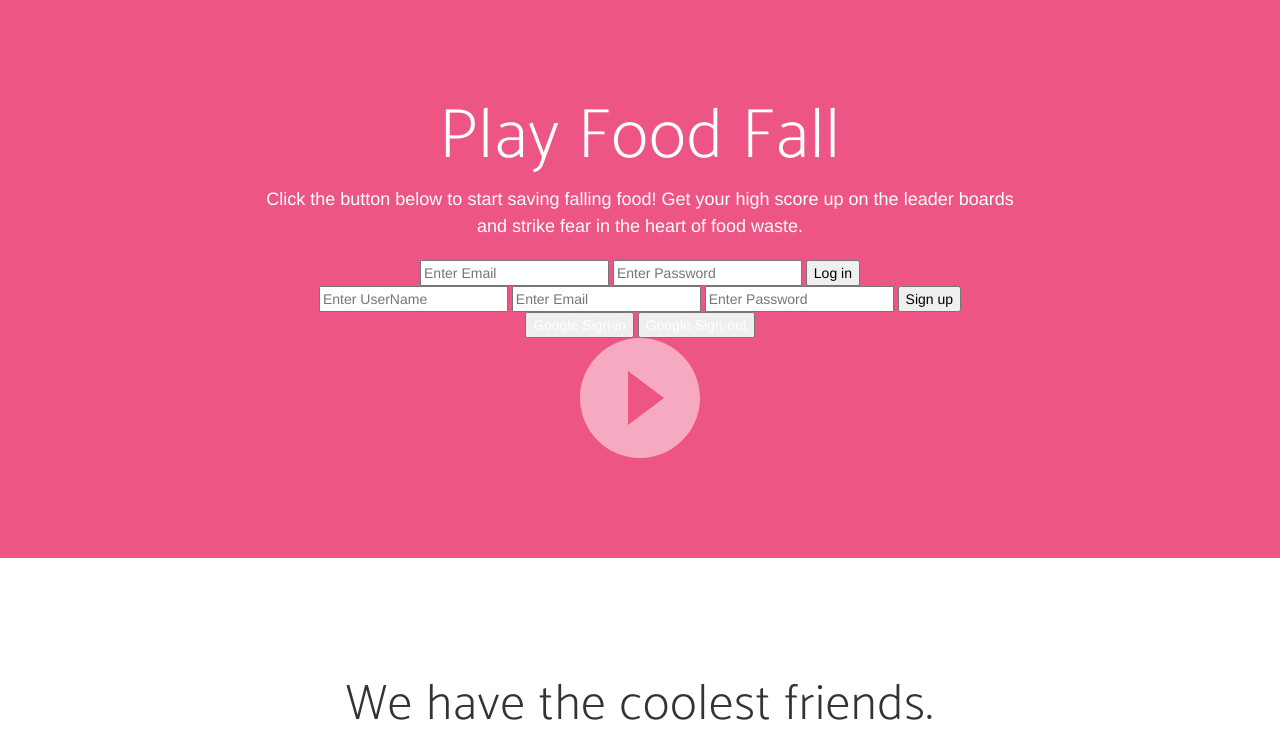
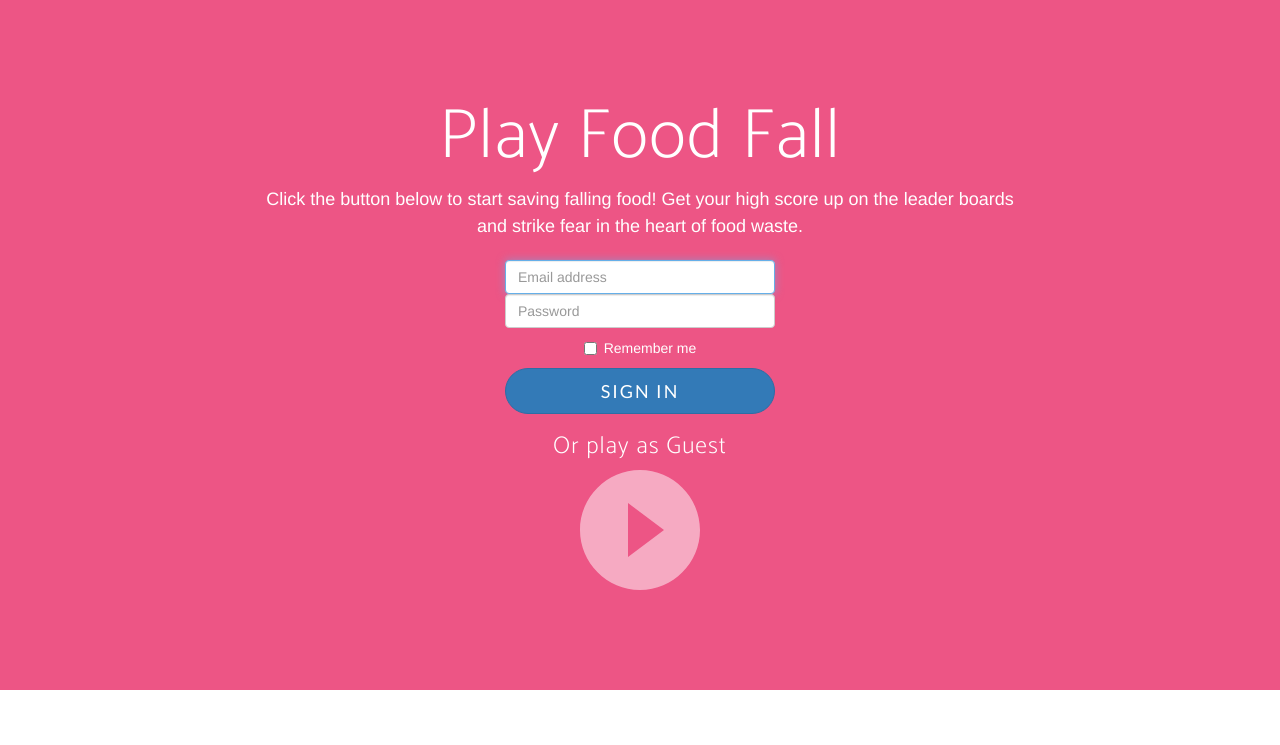
Before and after one commit to HamishBrindle/food-fall, a PHP site: page / in a window 1280 px wide. Shown: the part 801-1546 px from the top of the page. Run offline with PHP 8.4, Linux system fonts and the light colour scheme; some libraries are stand-ins or nearby versions; some web fonts are replaced.

Commit message:
Fixed sign-in form

```diff
--- a/assets/css/main.css
+++ b/assets/css/main.css
@@ -658,3 +658,56 @@ body {
     text-decoration: none;
     color: #03a9f4;
 }
+
+#login {
+    width: 300px;
+    margin-bottom: 10px;
+}
+
+/* Google SIgn In Button
+   ========================================================================== */
+
+.btn-google,
+.btn-google:visited {
+    border-color: #3079ed;
+    color: #fff;
+    background: #4787ed;
+    background-image: -webkit-gradient(linear, 0 0, 0 100%, from(#4d90fe), to(#4787ed));
+    background-image: -webkit-linear-gradient(#4d90fe, #4787ed);
+    background-image: -moz-linear-gradient(#4d90fe, #4787ed);
+    background-image: -ms-linear-gradient(#4d90fe, #4787ed);
+    background-image: -o-linear-gradient(#4d90fe, #4787ed);
+    background-image: linear-gradient(#4d90fe, #4787ed);
+}
+
+.btn-google:hover,
+.btn-google:focus,
+.btn-google:active {
+    color: #fff;
+    background-color: #357ae8;
+    background-image: -webkit-gradient(linear, 0 0, 0 100%, from(#4d90fe), to(#357ae8));
+    background-image: -webkit-linear-gradient(#4d90fe, #357ae8);
+    background-image: -moz-linear-gradient(#4d90fe, #357ae8);
+    background-image: -ms-linear-gradient(#4d90fe, #357ae8);
+    background-image: -o-linear-gradient(#4d90fe, #357ae8);
+    background-image: linear-gradient(#4d90fe, #357ae8);
+}
+
+.btn-google:active {
+    -webkit-box-shadow: inset 0 1px 2px rgba(0, 0, 0, 0.3);
+    box-shadow: inset 0 1px 2px rgba(0, 0, 0, 0.3);
+}
+
+/*
+ * Icon
+ */
+
+.btn-google:before {
+    margin: 0 1em 0 -1em;
+    background-position: -88px 0;
+    background-color: #e6e6e6;
+}
+
+.btn-google.large:before {
+    background-position: -144px -22px;
+}
--- a/index.html
+++ b/index.html
@@ -139,41 +139,47 @@
                 <h2 class="section-heading">Play Food Fall</h2>
                 <p>Click the button below to start saving falling food! Get your high score up on the leader boards and
                     strike fear in the heart of food waste. </p>
-                <div id="login" style="color:black;">
-                    <input id="txtEmailLogin" type="email" placeholder="Enter Email" required>
 
-                    <input id="txtPasswordLogin" type="password" placeholder="Enter Password" required>
+                <div id="login" class="container">
+                    <form class="form-signin">
+                        <label for="txtEmailLogin" class="sr-only">Email address</label>
+                        <input type="email" id="txtEmailLogin" class="form-control" placeholder="Email address" required autofocus>
+                        <label for="txtPasswordLogin" class="sr-only">Password</label>
+                        <input type="password" id="txtPasswordLogin" class="form-control" placeholder="Password" required>
+                        <div class="checkbox">
+                            <label>
+                                <input type="checkbox" value="remember-me"> Remember me
+                            </label>
+                        </div>
+                        <button id="btnLogin" class="btn btn-lg btn-primary btn-block" type="submit" href="game.html">Sign in</button>
+                    </form>
+                </div> <!-- /container -->
 
-                    <button id="btnLogin">
-                        Log in
+                <!-- SIGN UP -->
+                <!--<div id="accountCreation" style="color:black;">-->
+                    <!--<input id="txtNameSignup" type="text" placeholder="Enter UserName">-->
+                    <!--<input id="txtEmailSignup" type="email" placeholder="Enter Email">-->
+                    <!--<input id="txtPasswordSignup" type="password" placeholder="Enter Password">-->
+                    <!--<button id="btnSignUp">Sign up</button>-->
+                <!--</div>-->
+
+                <!-- GOOGLE SIGN IN -->
+                <!--<div>
+                    <button class="btn-auth btn-google" id="googleSignIn">
+                        Google Sign-in
                     </button>
-                </div>
-                <div id="accountCreation" style="color:black;">
-                    <input id="txtNameSignup" type="text" placeholder="Enter UserName">
-
-                    <input id="txtEmailSignup" type="email" placeholder="Enter Email">
-
-                    <input id="txtPasswordSignup" type="password" placeholder="Enter Password">
-
-                    <button id="btnSignUp">
-                        Sign up
-                    </button>
-                </div>
-				<div>
-					<button id="googleSignIn">
-						Google Sign-in
-					</button>
-					<button id="googleSignOut">
-						Google Sign-out
-					</button>
+                    <button id="googleSignOut">-->
+						<!--Google Sign-out-->
+					<!--</button>-->
 					<!-- <button id="facebookSignIn">
 						Facebook Sign-in
 					</button>
 					<button id="facebookSignOut">
 						Facebook Sign-out
-					</button> -->
-				</div>
+					</button>
+				</div>-->
                 <div class="badges">
+                    <h3>Or play as Guest</h3>
                     <a class="badge-link" href="game.html" data-aos="zoom-in">
                         <img src="assets/img/web/play-badge.svg" alt="Play Food Fall">
                     </a>
```
Also changed, not shown: assets/img/web/auth-icons.png (added).
